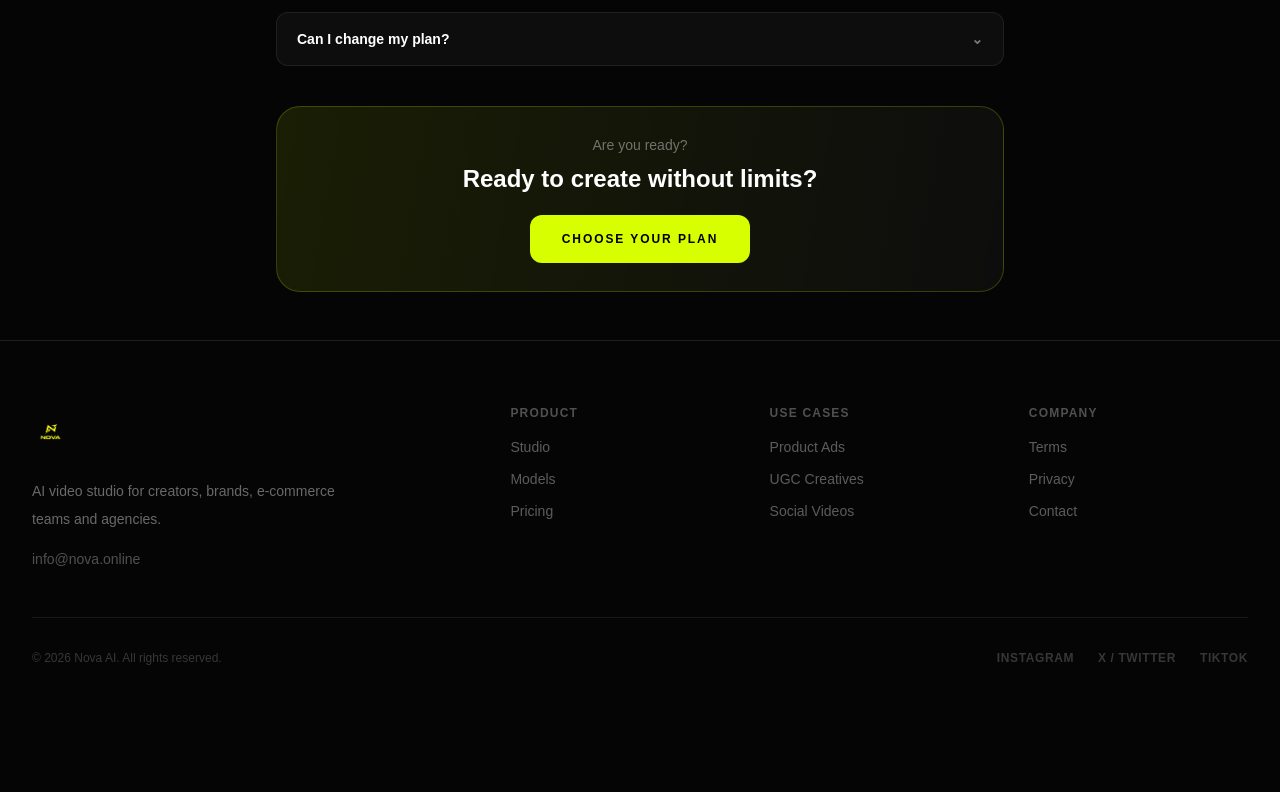
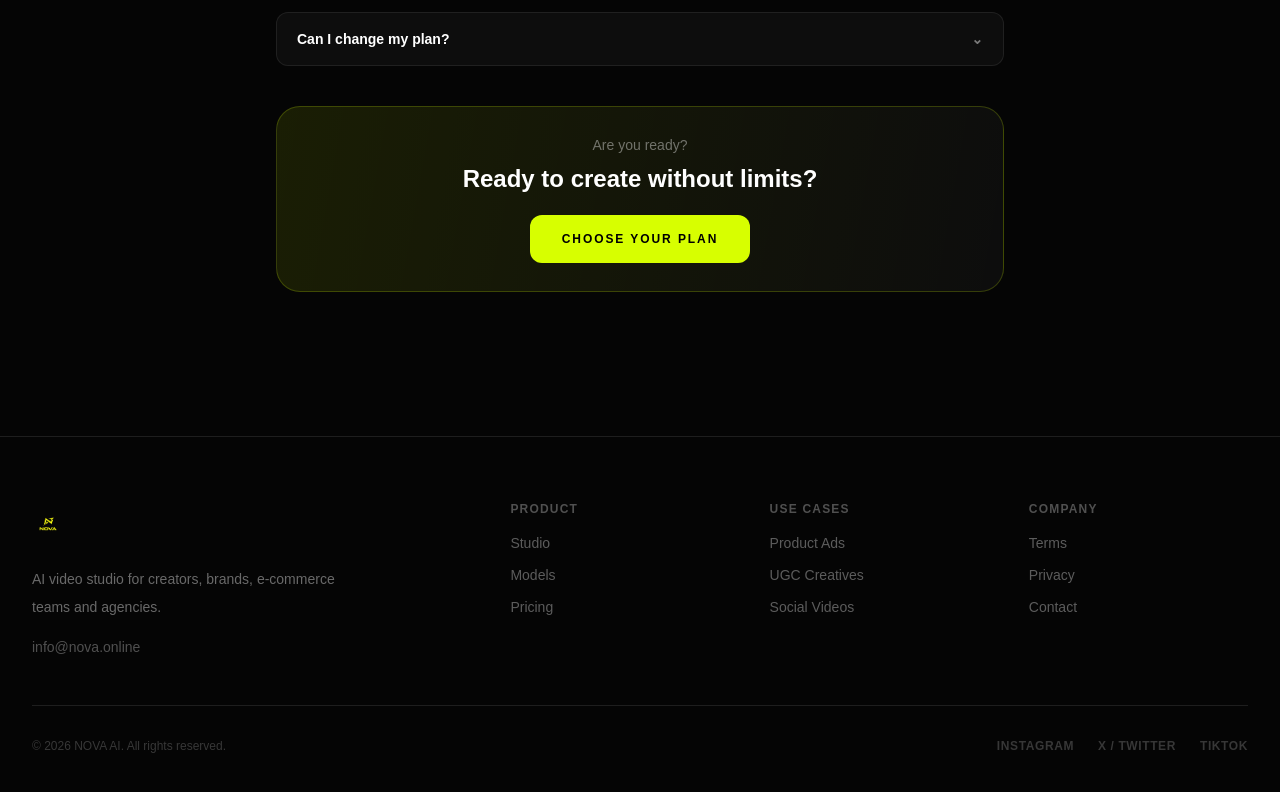
Before and after one commit to andreajoa/NOVA, a Next.js app: page /pricing in a window 1280 px wide. Shown: the part 3699-4491 px from the top of the page. Before the commit the page ends 4429 px from the top, so only its background shows below. Built offline with nearby package versions, Linux system fonts and the light colour scheme; no server answers.

Commit message:
fix: add visible footer to pricing page

```diff
--- a/src/app/pricing/page.jsx
+++ b/src/app/pricing/page.jsx
@@ -3,8 +3,6 @@
 import Link from "next/link";
 import Image from "next/image";
 import { useState } from "react";
-import Footer from "@/components/Footer";
-
 const plans = [
   {
     name: "Basic",
@@ -499,7 +497,54 @@ export default function PricingPage() {
         </Link>
       </div>
 
-      <Footer />
+      <footer className="relative z-10 mt-24 border-t border-white/10 bg-[#050505] px-5 py-16 md:px-8">
+        <div className="mx-auto max-w-[1500px]">
+          <div className="grid gap-10 md:grid-cols-[2fr_1fr_1fr_1fr]">
+            <div>
+              <img
+                src="/nova/nova-logo-full.png"
+                alt="NOVA"
+                className="mb-4 h-12 w-auto object-contain"
+              />
+              <p className="max-w-xs text-sm leading-7 text-white/40">
+                AI video studio for creators, brands, e-commerce teams and agencies.
+              </p>
+              <p className="mt-4 text-sm text-white/30">info@nova.online</p>
+            </div>
+
+            <div>
+              <p className="mb-4 text-xs font-black uppercase tracking-widest text-white/30">Product</p>
+              <a href="/dashboard" className="mb-3 block text-sm text-white/35 transition hover:text-white">Studio</a>
+              <a href="/dashboard/models" className="mb-3 block text-sm text-white/35 transition hover:text-white">Models</a>
+              <a href="/pricing" className="mb-3 block text-sm text-white/35 transition hover:text-white">Pricing</a>
+            </div>
+
+            <div>
+              <p className="mb-4 text-xs font-black uppercase tracking-widest text-white/30">Use cases</p>
+              <a href="/product-ad-generator" className="mb-3 block text-sm text-white/35 transition hover:text-white">Product Ads</a>
+              <a href="/generate" className="mb-3 block text-sm text-white/35 transition hover:text-white">UGC Creatives</a>
+              <a href="/explore" className="mb-3 block text-sm text-white/35 transition hover:text-white">Social Videos</a>
+            </div>
+
+            <div>
+              <p className="mb-4 text-xs font-black uppercase tracking-widest text-white/30">Company</p>
+              <a href="/terms" className="mb-3 block text-sm text-white/35 transition hover:text-white">Terms</a>
+              <a href="/privacy" className="mb-3 block text-sm text-white/35 transition hover:text-white">Privacy</a>
+              <a href="/contact" className="mb-3 block text-sm text-white/35 transition hover:text-white">Contact</a>
+            </div>
+          </div>
+
+          <div className="mt-12 flex flex-wrap items-center justify-between gap-4 border-t border-white/10 pt-8">
+            <p className="text-xs text-white/20">© 2026 NOVA AI. All rights reserved.</p>
+            <div className="flex items-center gap-6">
+              <a href="https://instagram.com" target="_blank" rel="noopener noreferrer" className="text-xs font-bold uppercase tracking-wider text-white/20 transition hover:text-white">Instagram</a>
+              <a href="https://x.com" target="_blank" rel="noopener noreferrer" className="text-xs font-bold uppercase tracking-wider text-white/20 transition hover:text-white">X / Twitter</a>
+              <a href="https://tiktok.com" target="_blank" rel="noopener noreferrer" className="text-xs font-bold uppercase tracking-wider text-white/20 transition hover:text-white">TikTok</a>
+            </div>
+          </div>
+        </div>
+      </footer>
+
     </main>
   );
 }
```
